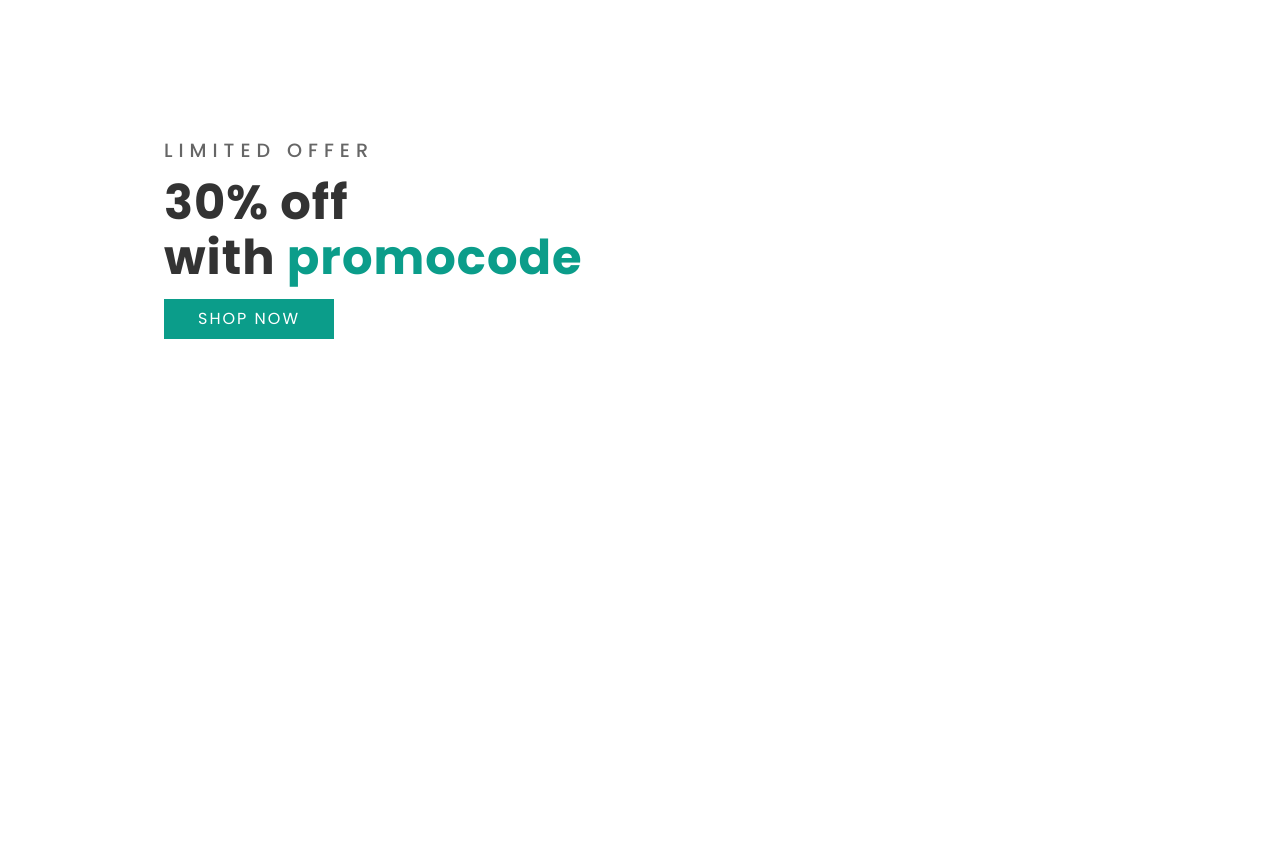
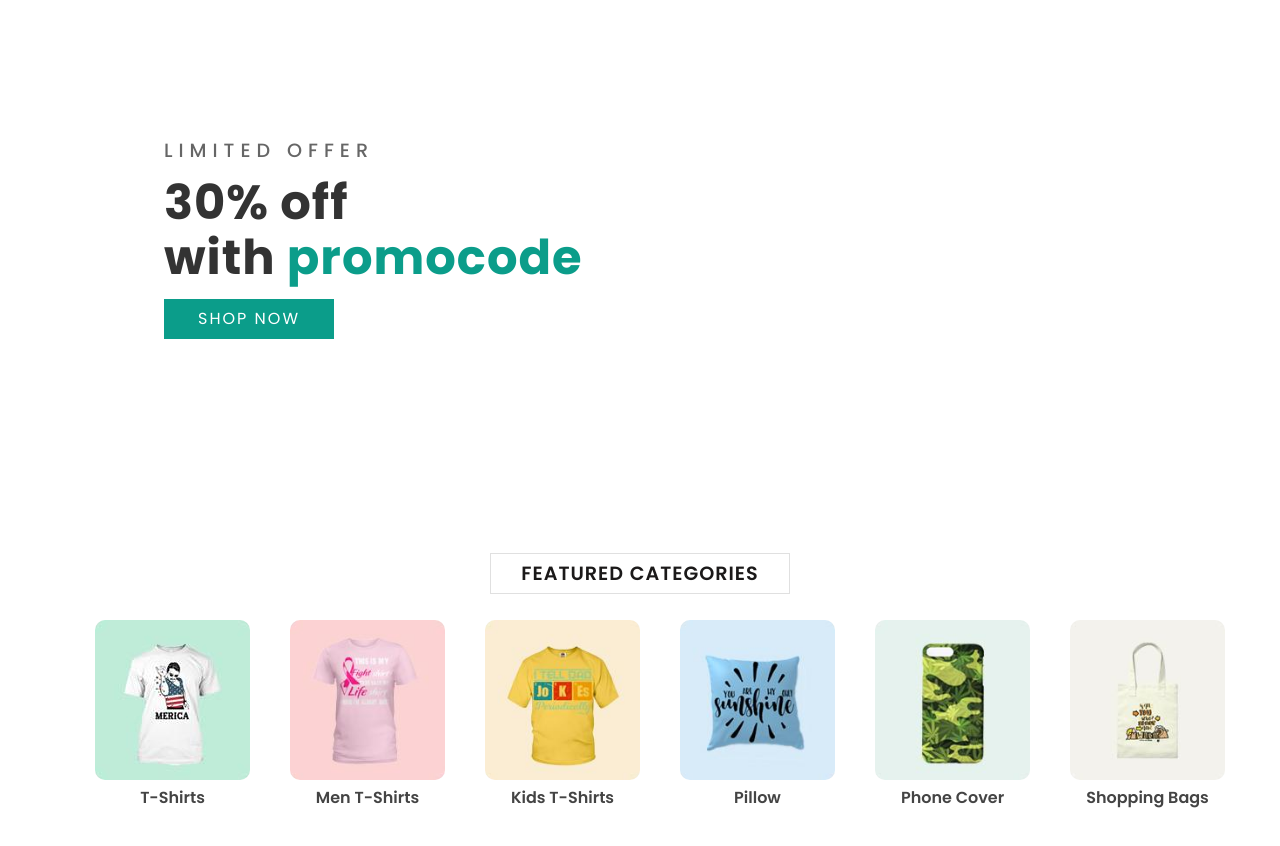
Before and after one commit to Mri18/INT219, a plain HTML site: page index.html in a window 1280 px wide. Shown: the part 1216-2062 px from the top of the page. Before the commit the page ends 1729 px from the top, so only its background shows below. Drawn offline with Linux system fonts and the light colour scheme.

Commit message:
4th commit

```diff
--- a/CSS/style.css
+++ b/CSS/style.css
@@ -293,7 +293,7 @@ nav {
 .f-slide-1 {
     background-image: url(../images/Slider_01.jpg);
 }
-.f-slider-text-container {
+.slider-text-container {
     width: 80%;
     height: 90%;
     display: flex;
@@ -333,3 +333,48 @@ nav {
 .f-slider-text strong font {
     color: #0b9d8a;
 }
+.feature-heading{
+    display: flex;
+    justify-content: center;
+    align-items: center;
+}
+.feature-heading h2{
+    font-size: 1.2rem;
+    letter-spacing: 1px;
+    color: #1b1919;
+    text-transform: uppercase;
+    font-weight: 600;
+    margin-top: 40px;
+    padding: 5px 30px;
+    border: 1px solid #e0e0e0;
+}
+.feature-box{
+    width:155px;
+    height: 160px;
+    margin: 0px 20px;
+    border-radius: 10px;
+    overflow: hidden;
+}
+.feature-box a img{
+    width:100%;
+    height: 100%;
+    object-fit: cover;
+    object-position: center;
+}
+.item span{
+    font-size: 1rem;
+    font-weight: 600;
+    margin: 5px;
+    color: #444444;
+}
+.item{
+    display: flex;
+    flex-direction: column;
+    justify-content: center;
+    align-items: center;
+}
+#autoWidth{
+    display: flex;
+    justify-content: center !important;
+    margin: 10px auto 40px auto;
+}
--- a/index.html
+++ b/index.html
@@ -156,7 +156,7 @@
             <!--Box-->
             <div class="full-slider-box f-slide-1">
                 <!--Slider Tect Container-->
-                <div class="fslider-text-container">
+                <div class="slider-text-container">
 
                     <div class="f-slider-text">
                     <span>Limited Offer</span>
@@ -172,7 +172,7 @@
             <!--Box-->
             <div class="full-slider-box f-slide-2">
                 <!--Slider Tect Container-->
-                <div class="f-slider-text-container">
+                <div class="slider-text-container">
 
                     <div class="f-slider-text">
                     <span>Limited Offer</span>
@@ -188,7 +188,7 @@
             <!--Box-->
             <div class="full-slider-box f-slide-3">
                 <!--Slider Tect Container-->
-                <div class="f-slider-text-container">
+                <div class="slider-text-container">
 
                     <div class="f-slider-text">
                     <span>Limited Offer</span>
@@ -201,6 +201,68 @@
       </ul>
 
 
+      <div class="feature-heading">
+          <h2>Featured Categories</h2>
+      </div>
+
+      <!--product-categories-slider---------------------->
+      <ul id="autoWidth" class="container" class="cs-hidden">
+        <!--box-1--------------------->
+        <li class="item">
+            <div class="feature-box">
+                <a href="#">
+                    <img src="images/feature_1.jpg">
+                </a>
+            </div>
+            <span>T-Shirts</span>
+        </li>
+        <!--box-2--------------------->
+        <li class="item">
+            <div class="feature-box">
+                <a href="#">
+                    <img src="images/feature_2.jpg">
+                </a>
+            </div>
+            <span>Men T-Shirts</span>
+        </li>
+        <!--box-3--------------------->
+        <li class="item">
+            <div class="feature-box">
+                <a href="#">
+                    <img src="images/feature_3.jpg">
+                </a>
+            </div>
+            <span>Kids T-Shirts</span>
+        </li>
+        <!--box-4--------------------->
+        <li class="item">
+            <div class="feature-box">
+                <a href="#">
+                    <img src="images/feature_4.jpg">
+                </a>
+            </div>
+            <span>Pillow</span>
+        </li>
+        <!--box-5--------------------->
+        <li class="item">
+            <div class="feature-box">
+                <a href="#">
+                    <img src="images/feature_5.jpg">
+                </a>
+            </div>
+            <span>Phone Cover</span>
+        </li>
+        <!--box-6--------------------->
+        <li class="item">
+            <div class="feature-box">
+                <a href="#">
+                    <img src="images/feature_6.jpg">
+                </a>
+            </div>
+            <span>Shopping Bags</span>
+        </li>
+
+      </ul>
 
     <!--JQuery-->
     <script src="JS/JQuery.js"></script>
@@ -243,6 +305,18 @@
                 loop:true
             });
         });
+
+
+          /*--For-Product-SLider----------------*/
+    $(document).ready(function() {
+    $('#autoWidth').lightSlider({
+        autoWidth:true,
+        loop:true,
+        onSliderLoad: function() {
+            $('#autoWidth').removeClass('cS-hidden');
+        }
+    });
+  });
     </script>
 </body>
 
```
